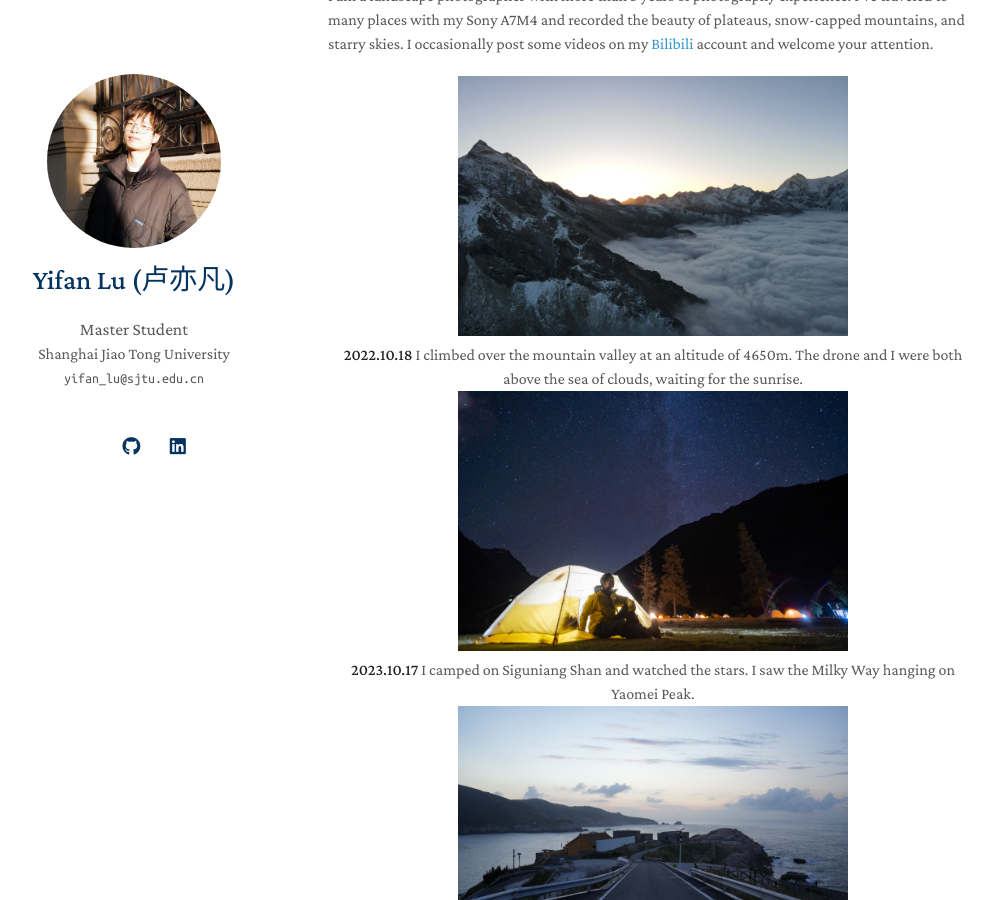
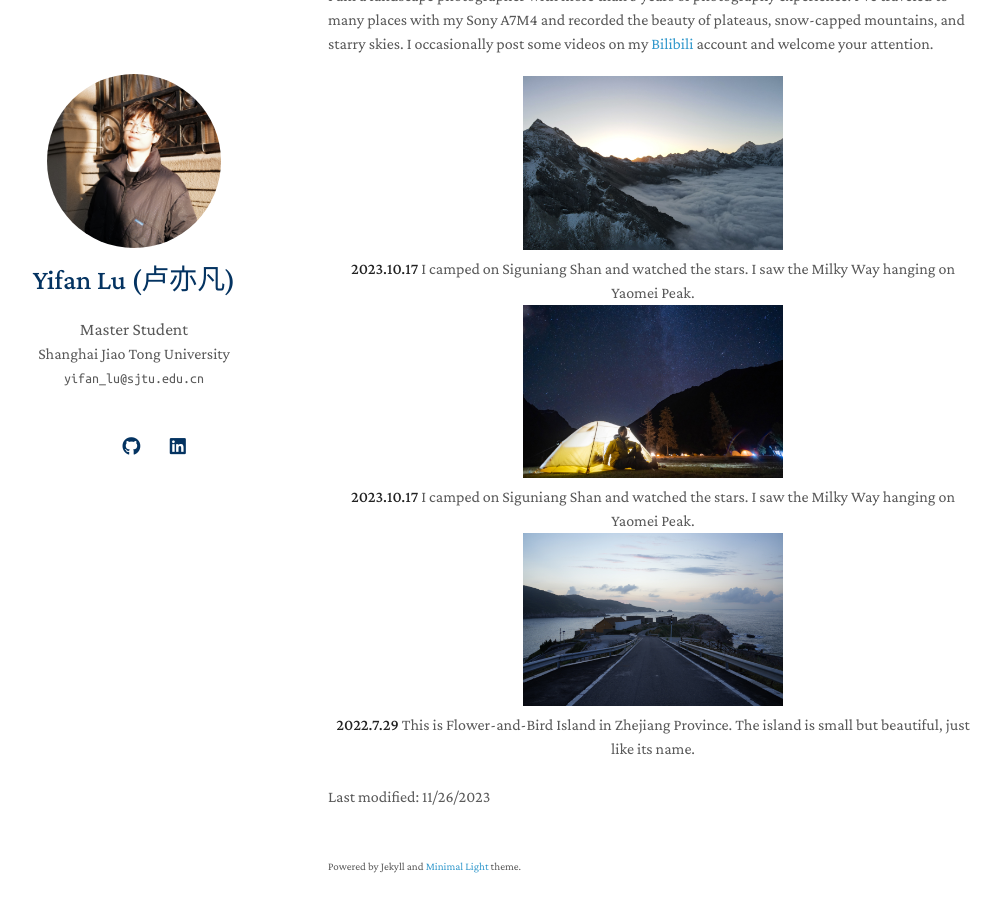
Before and after one commit to yifanlu0227/yifanlu0227.github.io, a Jekyll site: the page built from index.md, in a window 1280 px wide and 900 px high, scrolled down 1713 px. Shown: the whole window, without its empty margins (142-1143 px from the left). Built offline with Jekyll 4.4.1, drawn with Linux system fonts in a browser that asks for light colours; nearby versions of some CDN libraries; a style sheet for code colours, icons or effects is not loaded; our own code applies the rules of GitHub Pages for plain Markdown files.

Commit message:
change size

```diff
--- a/_includes/misc.md
+++ b/_includes/misc.md
@@ -3,19 +3,20 @@
 I am a landscape photographer with more than 5 years of photography experience. I've traveled to many places with my Sony A7M4 and recorded the beauty of plateaus, snow-capped mountains, and starry skies. I occasionally post some videos on my [Bilibili](https://space.bilibili.com/18636556) account and welcome your attention.
 
 <div align="center">
-<img src="./assets/img/gallery/sichuanyunhai_.jpg" width="60%" >
+<img src="./assets/img/gallery/sichuanyunhai_.jpg" width="40%" >
 <br>
-<strong>2022.10.18</strong> I climbed over the mountain valley at an altitude of 4650m. The drone and I were both above the sea of clouds, waiting for the sunrise.
+<strong>2023.10.17</strong> I camped on Siguniang Shan and watched the stars. I saw the Milky Way hanging on Yaomei Peak.
 </div>
 
+
 <div align="center">
-<img src="./assets/img/gallery/siguniangshan_.jpg" width="60%" >
+<img src="./assets/img/gallery/siguniangshan_.jpg" width="40%" >
 <br>
 <strong>2023.10.17</strong> I camped on Siguniang Shan and watched the stars. I saw the Milky Way hanging on Yaomei Peak.
 </div>
 
 <div align="center">
-<img src="./assets/img/gallery/huaniao_.jpg" width="60%" >
+<img src="./assets/img/gallery/huaniao_.jpg" width="40%" >
 <br>
 <strong>2022.7.29</strong> This is Flower-and-Bird Island in Zhejiang Province. The island is small but beautiful, just like its name.
 </div>
```
